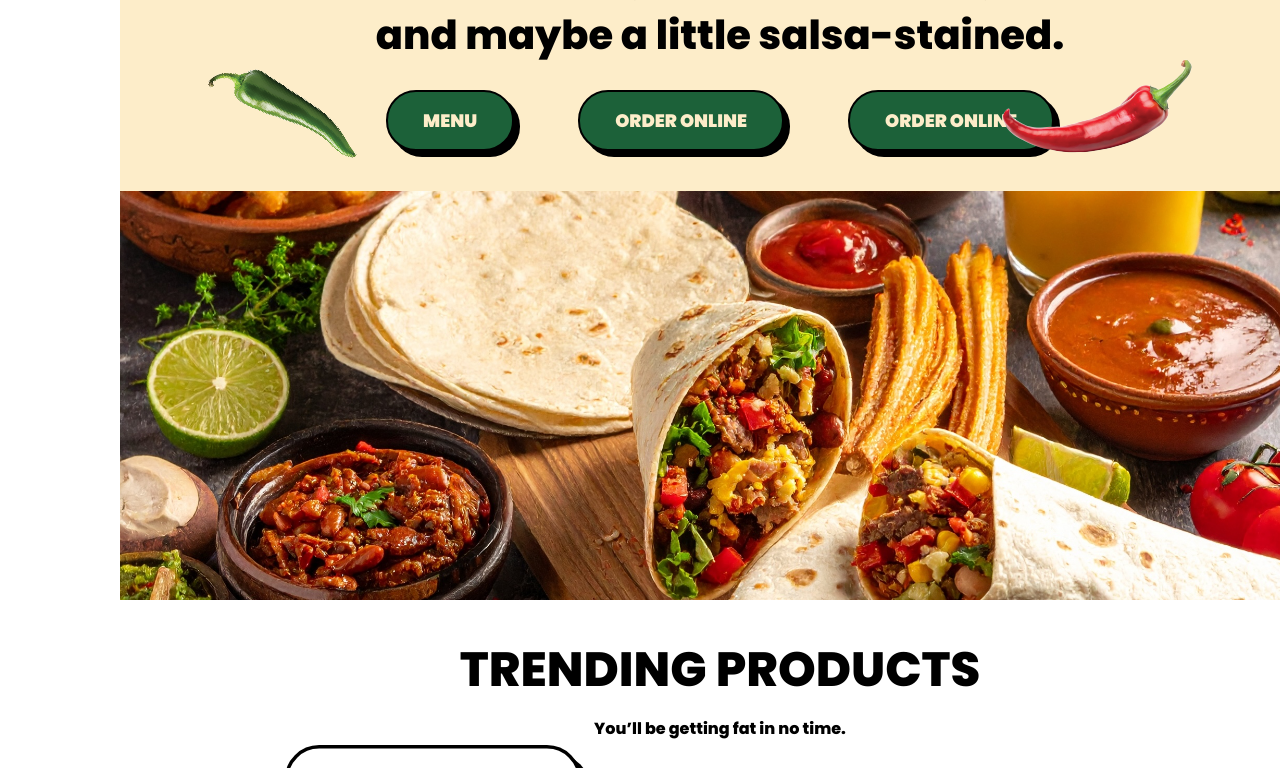
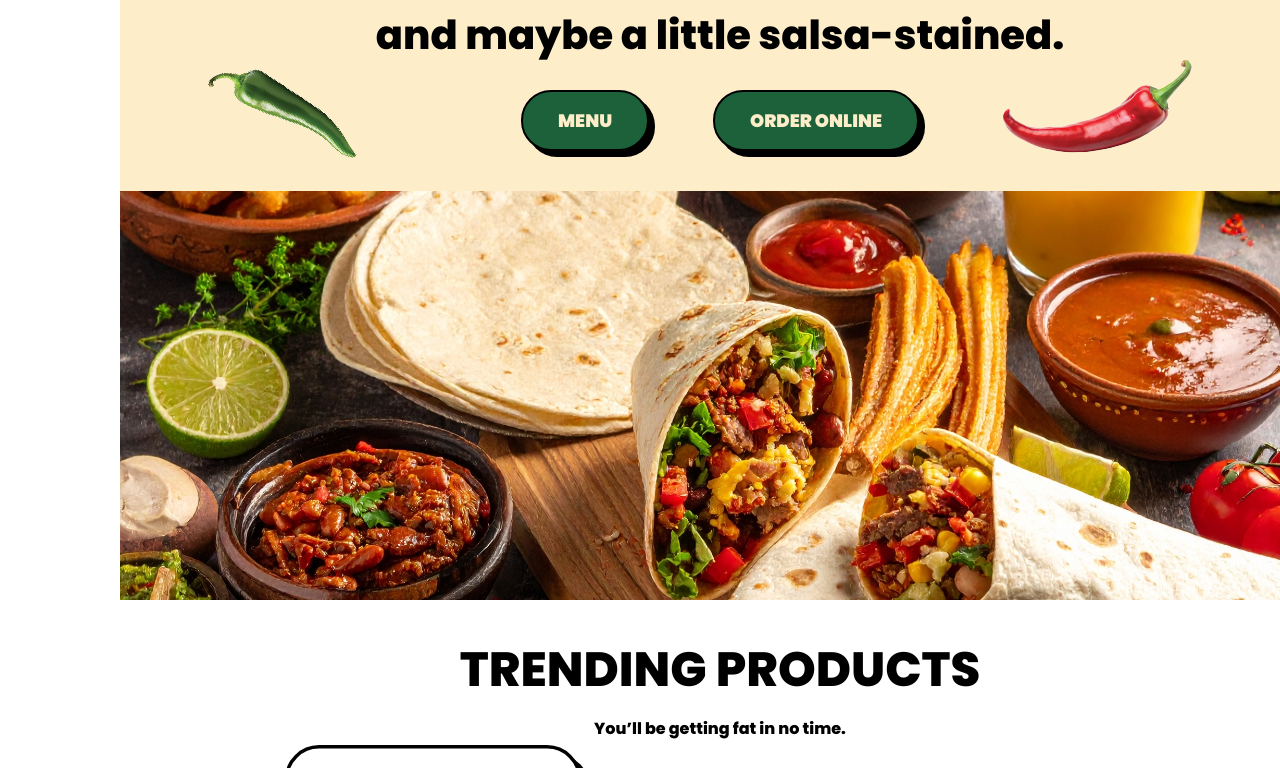
Before and after one commit to z6omar/final-gbda-228, a plain HTML site: page index.html in a window 1280 px wide. Shown: the part 999-1767 px from the top of the page. Drawn offline with Linux system fonts and the light colour scheme.

```diff
--- a/index.html
+++ b/index.html
@@ -511,8 +511,6 @@
       <div class="tagline-buttons">
         <a href="menu.html"><button class="menu-button">MENU</button></a>
         <a href="products.html"><button class="order-online-button">ORDER ONLINE</button></a>
-
-        <button class="order-online-button">ORDER ONLINE</button>
       </div>
 
       <img class="pepper pepper-tagline-left" src="pepper-3.png" alt="green pepper with green stem tilted angle">
```
